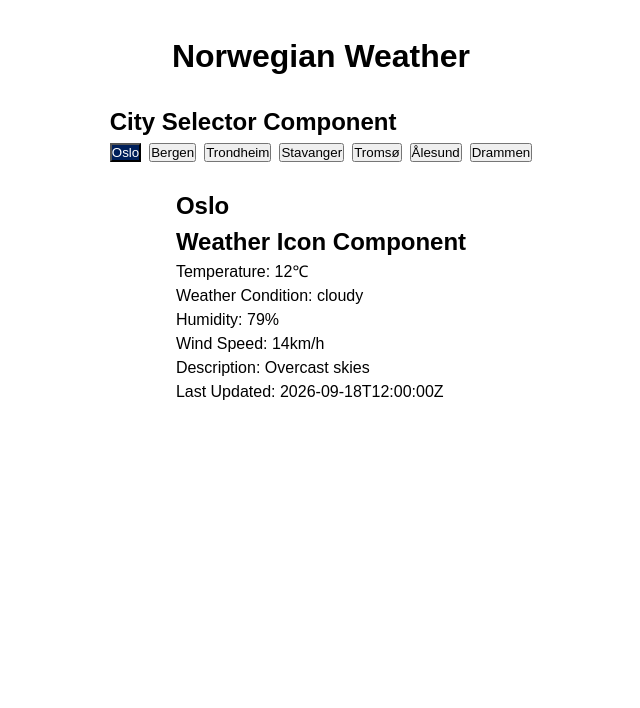
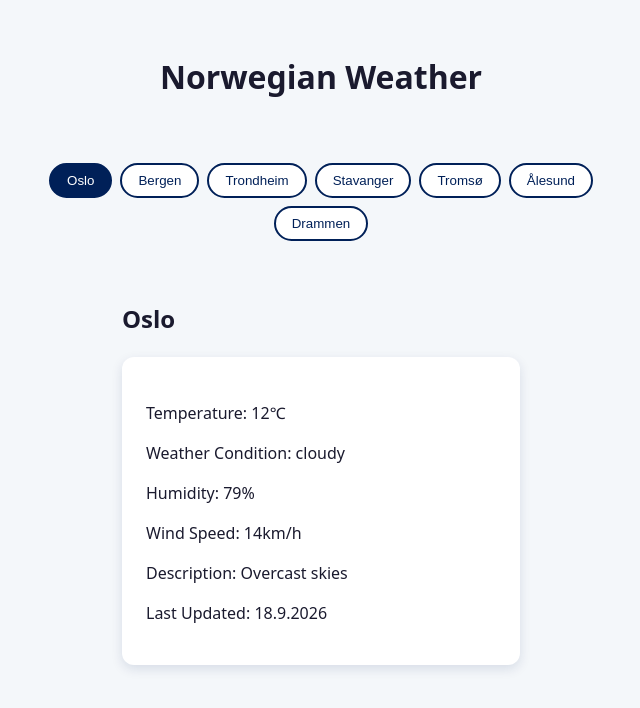
Before and after one commit to Anne-Zwift/norwegian-weather-app, a React (Vite) app: page / in a window 1280 px wide. Both pictures are taken after a click on the button "Oslo". Shown: the top 708 px of the page, without its empty margins (319-959 px from the left). Built offline with nearby package versions, Linux system fonts and the light colour scheme.

Commit message:
feat: add CSS Modules styling with Norwegian design palette

```diff
--- a/src/components/CitySelector.module.css
+++ b/src/components/CitySelector.module.css
@@ -7,7 +7,28 @@
   padding: 0;
 }
 
+.cityButton {
+  padding: 0.5rem 1rem;
+  border: 2px solid var(--color-primary);
+  border-radius: 20px;
+  background: white;
+  color: var(--color-primary);
+  cursor: pointer;
+  transition: all 0.2s ease;
+}
+
+.cityButton:hover {
+  background: var(--color-light);
+  transform: translate(-1px);
+}
+
+.cityButton:focus-visible {
+  outline: 3px solid var(--color-accent);
+  outline-offset: 2px;
+}
+
 .selected {
-  background-color: #00205B;
-  color: #fff;
+  background-color: var(--color-primary);
+  color: white;
+  border-color: var(--color-primary);
 }
--- a/src/components/CitySelector.tsx
+++ b/src/components/CitySelector.tsx
@@ -10,10 +10,10 @@ interface CitySelectorProps {
 function CitySelector({ cities, selectedCityId, onSelect }: CitySelectorProps) {
   return (
     <section>
-      <h2>City Selector Component</h2>
       <ul className={styles.cityList}>{cities.map((city) => (
         <li key={city.id}>
-          <button type='button' onClick={() => onSelect(city.id)} className={city.id === selectedCityId ? styles.selected : undefined}>
+          <button type='button' onClick={() => onSelect(city.id)} className={`${styles.cityButton} ${city.id === selectedCityId ? styles.selected : ''}`}
+            >
             {city.city}
           </button>
         </li>
--- a/src/components/WeatherCard.module.css
+++ b/src/components/WeatherCard.module.css
@@ -0,0 +1,8 @@
+.card {
+  background: white;
+  border-radius: var(--radius-lg);
+  padding: calc(var(--spacing-md) * 1.5);
+  box-shadow: 0 4px 12px rgba(0, 32, 91, 0.12);
+  width: 350px;
+  margin: 0 auto;
+}
--- a/src/components/WeatherCard.tsx
+++ b/src/components/WeatherCard.tsx
@@ -16,7 +16,7 @@ function WeatherCard({ weather }: WeatherCardProps) {
       <p>Humidity: {weather.humidity}%</p>
       <p>Wind Speed: {weather.windSpeed}km/h</p>
       <p>Description: {weather.description}</p>
-      <p>Last Updated: {weather.lastUpdated}</p>
+      <p>Last Updated: {new Date(weather.lastUpdated).toLocaleDateString(`nb-NO`)}</p>
     </article>
   );
 }
--- a/src/components/WeatherIcon.tsx
+++ b/src/components/WeatherIcon.tsx
@@ -1,7 +1,7 @@
 function WeatherIcon() {
   return (
     <div>
-      <h2>Weather Icon Component</h2>
+      <h2></h2>
     </div>
   );
 }
--- a/src/index.css
+++ b/src/index.css
@@ -1,10 +1,17 @@
-* {
-  box-sizing: border-box;
-  margin: 0;
-  padding: 0;
+:root {
+  --color-primary: #002058;
+  --color-secondary: #BA0c2f;
+  --color-accent: #0077cb;
+  --color-light: #f4f7fa;
+  --color-dark: #1a1a2e;
+  --spacing-md: 1rem;
+  --radius-lg: 12px;
 }
 
 body {
-  font-family: sans-serif;
+  margin: 0;
+  font-family: system-ui, -apple-system, sans-serif;
+  color: var(--color-dark);
+  background-color: var(--color-light);
   line-height: 1.5;
 }
```
